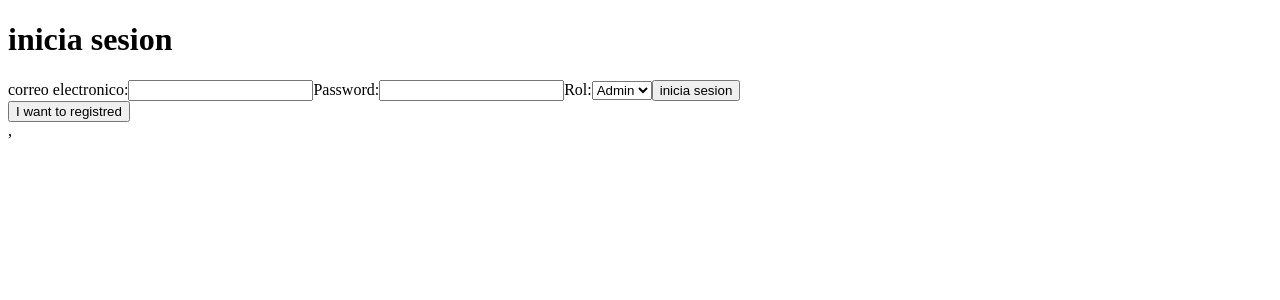
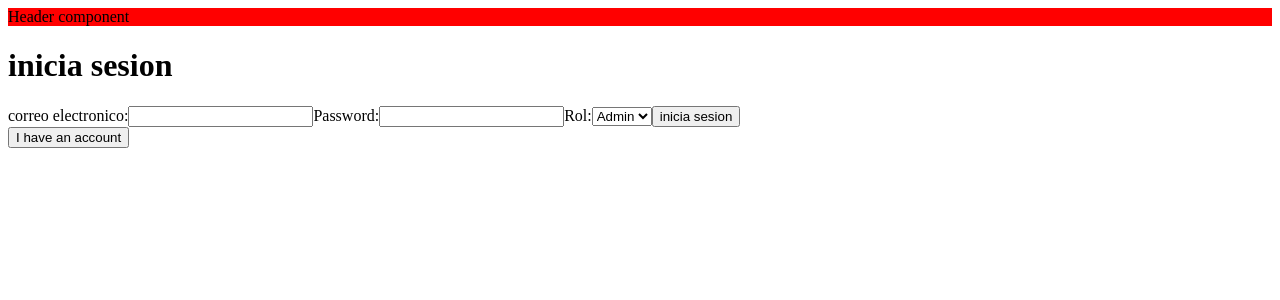
Before and after one commit to Maxioliva/Ecommerce101, a React app: page /login in a window 1280 px wide. Shown: the top 300 px of the page. Built offline with nearby package versions, Linux system fonts and the light colour scheme; no server answers.

Commit message:
Ecm101-003: auth complete

```diff
--- a/package.json
+++ b/package.json
@@ -27,7 +27,8 @@
     "classnames": "^2.3.1",
     "firebase": "^9.6.10",
     "react": "^17.0.2",
-    "react-dom": "^17.0.2"
+    "react-dom": "^17.0.2",
+    "react-router-dom": "^6.3.0"
   },
   "devDependencies": {
     "@babel/core": "^7.17.0",
--- a/src/App.tsx
+++ b/src/App.tsx
@@ -1,22 +1,17 @@
-// import Header from './components/header';
 // import Body from './components/body';
-import { Home } from './screens/Home';
-import { Login } from './screens/Login';
+import { Home } from './pages/Home';
+
+import { Authentication } from './pages/Authentication';
 import { useState } from 'react';
 import firebaseApp from './firebase/credenciales';
 import { getAuth, onAuthStateChanged } from 'firebase/auth';
-// import { useQuery } from 'react-query';
-// import { Drawer, LinearProgress, Grid, Badge } from '@material-ui/core';
-// import { LinearProgress } from '@material-ui/core';
-// import { AddShoppingCartIcon } from '@material-ui/icons';
-// import { Wrapper } from './components/App.styles';
-
-// const getProducts = async () => await (await fetch('https://fakestoreapi.com/products')).json();
+import { BrowserRouter as Router, Route, Link, Routes, useLocation } from 'react-router-dom';
+import Header from './components/header';
 
 const auth = getAuth(firebaseApp);
 
 const App = () => {
-  const [user, setUSer] = useState(false);
+  const [user, setUSer] = useState(true);
 
   onAuthStateChanged(auth, userFirebase => {
     // onAuthstateChanged escucha si hay cambio de sesion.
@@ -30,11 +25,20 @@ const App = () => {
   });
   // si hay usuario de firebase, lo guardaremos en nuestro estado, sino hay usuario al estado lo ponemos en null.
   return (
-    <> {user ? <Home /> : <Login />}</>
-    // <div>
-    //   <Header />
-    //   <Body />
-    // </div>
+    <Router>
+      {/* <> {user ? <Home /> : <Authentication />}</> */}
+      <div>
+        <Header />
+        {/* <Router> */}
+        <Routes>
+          <Route path="/" element={<Home />} />
+
+          <Route path="/register" element={<Authentication />} />
+          <Route path="/login" element={<Authentication />} />
+        </Routes>
+        {/* </Router> */}
+      </div>
+    </Router>
   );
 };
 
--- a/src/index.tsx
+++ b/src/index.tsx
@@ -3,18 +3,12 @@ import { StrictMode } from 'react';
 import ReactDOM from 'react-dom';
 import 'regenerator-runtime/runtime';
 import App from './App';
-import { QueryClient, QueryClientProvider } from 'react-query';
-
-const client = new QueryClient();
 
 (async () => {
   ReactDOM.render(
-    <QueryClientProvider client={client}>
-      <StrictMode>
-        <App />
-      </StrictMode>
-      ,
-    </QueryClientProvider>,
+    <StrictMode>
+      <App />
+    </StrictMode>,
     document.getElementById('root')
   );
 })();
--- a/src/screens/Login.tsx
+++ b/src/pages/Authentication.tsx
@@ -1,10 +1,17 @@
 /* eslint-disable func-style */
+
 import { useState } from 'react';
 import { login, registerUser } from '../utils/resolvers';
+import { useNavigate, Route, Link, Routes, useLocation } from 'react-router-dom';
 
-export function Login() {
-  const [isRegistred, setIsRegistred] = useState(false);
+export function Authentication() {
+  // const [isRegistred, setIsRegistred] = useState(false);
   //no se esta registrando , por ende está iniciando sesion
+  const navigate = useNavigate();
+  const { pathname } = useLocation();
+  const isLogin = pathname === '/login';
+
+  console.log(location);
 
   function submitHandler(e: any) {
     e.preventDefault();
@@ -17,22 +24,21 @@ export function Login() {
     // console.log('submit', email, password, rol);
 
     try {
-      if (isRegistred) {
-        //registrar
+      if (isLogin) {
+        login(email, password);
+      } else {
         registerUser(email, password, rol);
-      } else {
-        // eslint-disable-next-line no-unused-expressions
-        login;
-        console.log(login(email, password));
       }
+      navigate('/');
     } catch (error) {
       console.log(error);
+      navigate('/login');
     }
   }
 
   return (
     <div>
-      <h1> {isRegistred ? 'Registrate' : 'inicia sesion'}</h1>
+      <h1> {isLogin ? 'inicia sesion' : 'Registrate'}</h1>
       <form onSubmit={submitHandler}>
         <label>
           correo electronico:
@@ -49,12 +55,11 @@ export function Login() {
             <option value="user">User</option>
           </select>
         </label>
-        <input type="submit" value={isRegistred ? 'Registrate' : 'inicia sesion'} />
+        <input type="submit" value={isLogin ? 'inicia sesion' : 'Registrate'} />
       </form>
-      <button onClick={() => setIsRegistred(!isRegistred)}>
-        {isRegistred ? 'I have an account' : 'I want to registred '}
-        {/* boton que nos cambie si el usuario se quiere registrar o no. */}
-      </button>
+      <Link to={isLogin ? '/register' : '/login'}>
+        <button>{isLogin ? 'I have an account' : 'I want to registred '}</button>
+      </Link>
     </div>
   );
 }
--- /dev/null
+++ b/src/pages/Home.tsx
@@ -0,0 +1,27 @@
+import { getAuth, signOut } from 'firebase/auth';
+import { Link } from 'react-router-dom';
+import firebaseApp from '../firebase/credenciales';
+
+const auth = getAuth(firebaseApp);
+
+// eslint-disable-next-line func-style
+export function Home() {
+  console.log(auth);
+  return (
+    <div>
+      {' '}
+      Home
+      {auth.currentUser && <button onClick={() => signOut(auth)}> Close sesion </button>}
+      {!auth.currentUser && (
+        <>
+          <Link to={'/login'}>
+            <button> Login </button>
+          </Link>
+          <Link to={'/register'}>
+            <button> register </button>
+          </Link>
+        </>
+      )}
+    </div>
+  );
+}
--- a/src/screens/Home.tsx
+++ /dev/null
@@ -1,14 +0,0 @@
-import { getAuth, signOut } from 'firebase/auth';
-import firebaseApp from '../firebase/credenciales';
-
-const auth = getAuth(firebaseApp);
-
-// eslint-disable-next-line func-style
-export function Home() {
-  return (
-    <div>
-      {' '}
-      Home <button onClick={() => signOut(auth)}> Close sesion </button>
-    </div>
-  );
-}
--- a/webpack.config.js
+++ b/webpack.config.js
@@ -17,6 +17,7 @@ module.exports = {
   output: {
     path: path.join(__dirname, 'build'),
     filename: 'ecoo.js',
+    publicPath: '/',
   },
   module: {
     rules: [
@@ -101,5 +102,6 @@ module.exports = {
     hot: true,
     port: 5000,
     static: path.join(__dirname, 'public'),
+    historyApiFallback: true,
   },
 };
```
Also changed, not shown: 1 other file (tests, documents, lock files or other folders).
